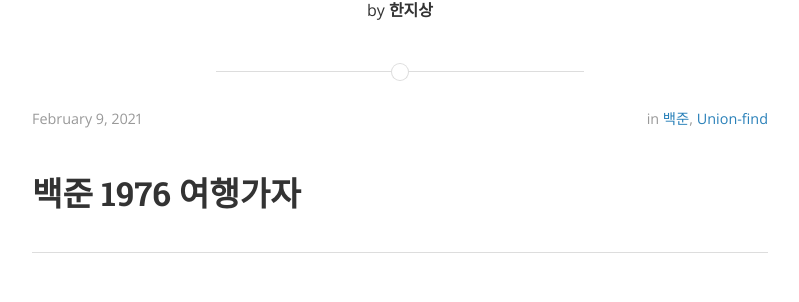
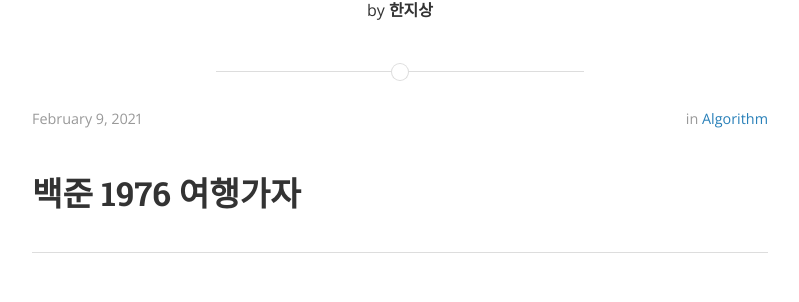
Before and after one commit to ONground-Korea/ONground-Korea.github.io, a Jekyll site: the page built from _posts/2021-02-09-백준 1976.md, in a window 1280 px wide and 900 px high. Shown: the part 178-480 px from the top of the window, without its empty margins (240-1039 px from the left). Built offline with Jekyll 4.4.1, drawn with Linux system fonts in a browser that asks for light colours; nearby versions of some CDN libraries; some of the changed text lies outside the part shown.

Commit message:
카테고리 수정

```diff
--- a/_posts/2021-02-09-백준 1976.md
+++ b/_posts/2021-02-09-백준 1976.md
@@ -1,8 +1,8 @@
 ---
 layout: post
 title: "백준 1976 여행가자"
-categories: 백준 Union-Find
-tags: Algorithm
+categories: Algorithm
+tags: 백준 Union-Find
 author: 한지상
 date: 2021-02-09
 ---
```
